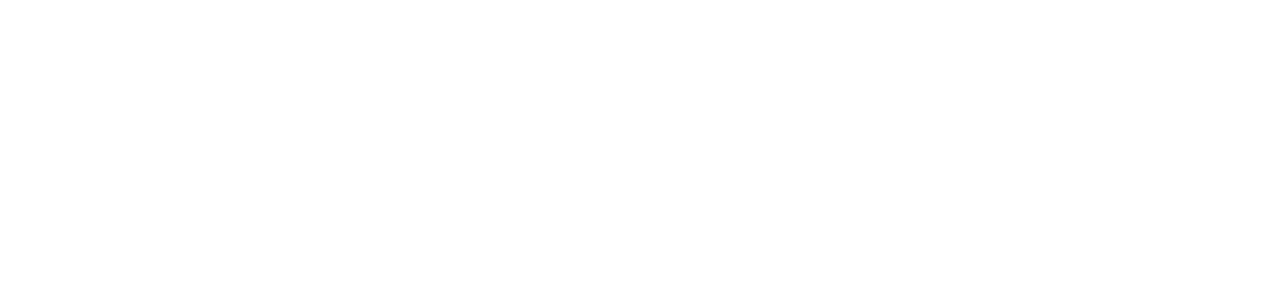
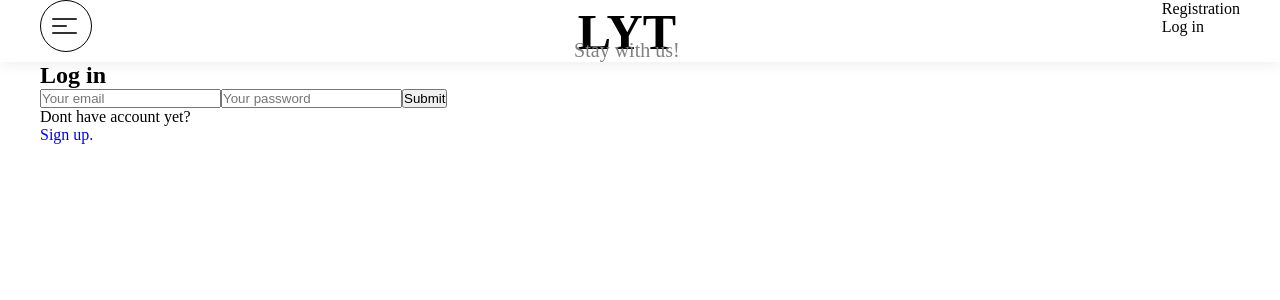
Before and after one commit to Chamomile2023/DataSite_ProjectOne, a React (Vite) app: page /login in a window 1280 px wide. Shown: the top 300 px of the page. Built offline with nearby package versions, Linux system fonts and the light colour scheme.

Commit message:
Login page

```diff
--- a/src/App.jsx
+++ b/src/App.jsx
@@ -1,11 +1,19 @@
 import React from "react";
-import { Router, Routes } from "react-router-dom";
+import { Routes, Route } from "react-router-dom";
 import Header from "./components/Header/Header";
+import "./App.scss";
+import Button from "./components/Button/Button";
+import Registration from "./components/Registration/Registration";
+import Login from "./components/Login/Login";
 
 const App = () => {
   return (
     <>
       <Header />
+      <Routes>
+        <Route path="/registration" element={<Registration />} />
+        <Route path="/login" element={<Login />} />
+      </Routes>
     </>
   );
 };
--- /dev/null
+++ b/src/App.scss
@@ -0,0 +1,10 @@
+*{
+    padding: 0;
+    margin: 0;
+    text-decoration: none;
+    list-style: none;
+}
+.container{
+    width: 1200px;
+    margin: 0 auto;
+}
--- /dev/null
+++ b/src/components/Button/Button.jsx
@@ -0,0 +1,13 @@
+import React from "react";
+import './Button.scss'
+
+const Button = () => {
+    return <>
+        <div className="button__hero">
+
+            <button className="button">ok</button>
+        </div>
+    </>;
+};
+
+export default Button;
--- /dev/null
+++ b/src/components/Button/Button.scss
@@ -0,0 +1,18 @@
+.button{
+    background: linear-gradient(to top, #000 50%, #000 50%);
+    background-size: 100% 200%;
+    background-position:  top;
+    &__hero{
+        padding: 10px 25px;
+        font-weight: 400;
+        font-size: 16px;
+        background-color: #fff;
+        border: 1px solid black;
+        border-radius: 10px;
+        color: #000;
+    }
+
+    &:hover{
+        background-position: bottom;
+    }
+}
--- a/src/components/Header/Header.jsx
+++ b/src/components/Header/Header.jsx
@@ -3,7 +3,29 @@
 
 const Header = () => {
     return <>
-
+        <header className="header">
+            <div className="container">
+                <div className="header__hero">
+                    <nav className="header__nav">
+                        <div className="header__toggle">
+                            <div className="header__circle">
+                                <div className="header__circle--span"></div>
+                                <div className="header__circle--span1"></div>
+                                <div className="header__circle--span"></div>
+                            </div>
+                        </div>
+                        <div className="header__logo">
+                            <h1 className="header__logo--logo">LYT</h1>
+                            <p className="header__logo--words">Stay with us!</p>
+                        </div>
+                        <div className="header__buttons">
+                            <div className="header__button--register">Registration</div>
+                            <div className="header__button--login">Log in</div>
+                        </div>
+                    </nav>
+                </div>
+            </div>
+        </header>
     </>;
 };
 
--- a/src/components/Header/Header.scss
+++ b/src/components/Header/Header.scss
@@ -0,0 +1,53 @@
+.header{
+    width: 100%;
+    box-shadow: 0 1px 15px 0 rgb(236, 235, 235);
+    &__nav{
+        display: flex;
+    }
+    &__toggle{
+        margin-right: auto;
+        position: relative;
+        width: 50px;
+        height: 50px;
+        border: 1px solid black;
+        border-radius: 50%;
+    }
+    &__circle{
+        position: absolute;
+        top: 33%;
+        left: 22%;
+        text-align: start !important;
+        &--span{
+            display: block;
+            width: 25px;
+            height: 2px;
+            background-color: rgb(50, 50, 50);
+            border-radius: 15px;
+        }
+        &--span1{
+            display: block;
+            width: 15px;
+            margin: 5px 0;
+            height: 2px;
+            background-color: rgb(50, 50, 50);
+            border-radius: 15px;
+        }
+    }
+    &__logo{
+        margin: auto;
+        text-align: center;
+        &--logo{
+            font-weight: bold;
+            font-size: 50px;
+            line-height: 64px;
+        }
+        &--words{
+            margin-top: -25px;
+            font-size: 20px;
+            color: gray;
+        }
+    }
+    &__buttons{
+        margin-left: auto;
+    }
+}
--- /dev/null
+++ b/src/components/Login/Login.jsx
@@ -0,0 +1,23 @@
+import React from "react";
+import "./Login.scss";
+import { NavLink } from 'react-router-dom'
+import Registration from "../Registration/Registration";
+
+const Login = () => {
+    return <>
+        <div className="login">
+            <div className="container">
+                <div className="login__hero">
+                    <h2 className="login__title">Log in</h2>
+                    <input type="text" className="login__email" placeholder="Your email" />
+                    <input type="password" className="login__password" placeholder="Your password" />
+                    <button className="login__submit">Submit</button>
+                    <p className="login__query">Dont have account yet? </p>
+                    <NavLink to="/registration" className="login__link">Sign up.</NavLink>
+                </div>
+            </div>
+        </div>
+    </>;
+};
+
+export default Login;
--- /dev/null
+++ b/src/components/Registration/Registration.jsx
@@ -0,0 +1,8 @@
+import React from "react";
+import "./Registration.scss";
+
+const Registration = () => {
+  return <>hjksdhksdhksdhfksdhfsdf</>;
+};
+
+export default Registration;
```
Also changed, not shown: src/components/Login/Login.scss (added), src/components/Registration/Registration.scss (added).
